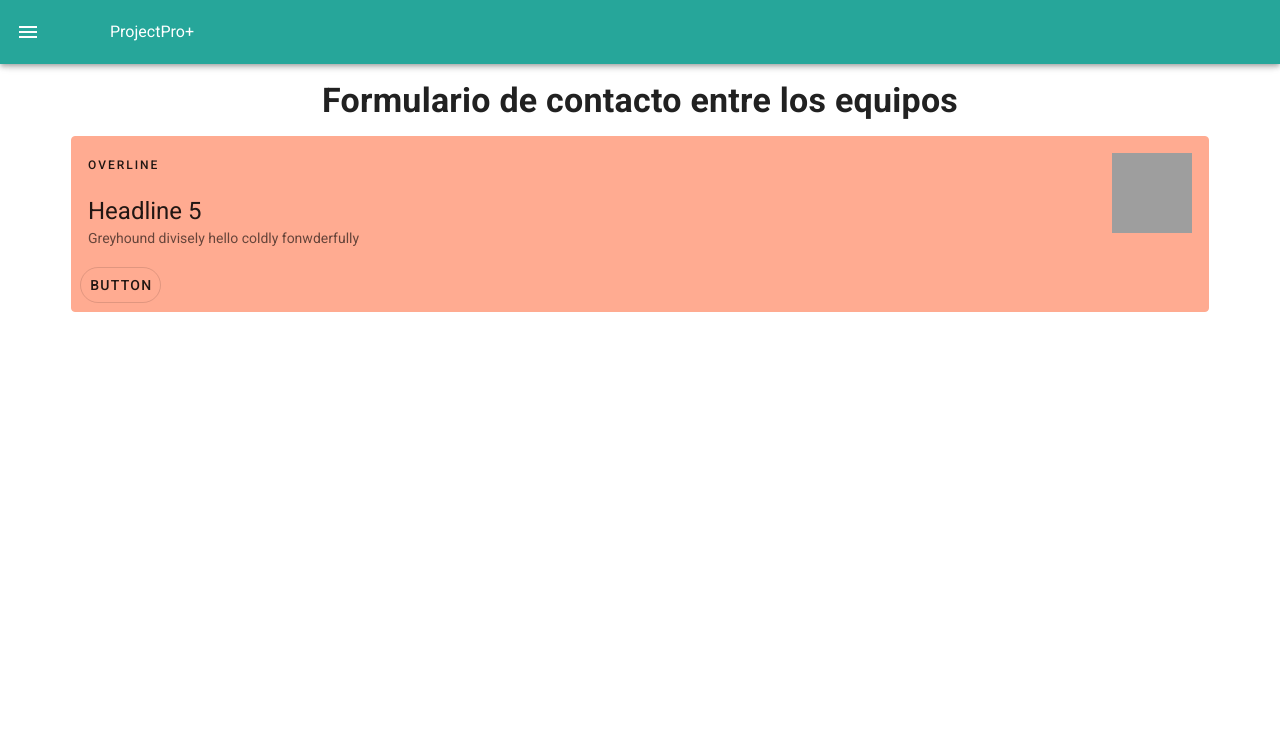
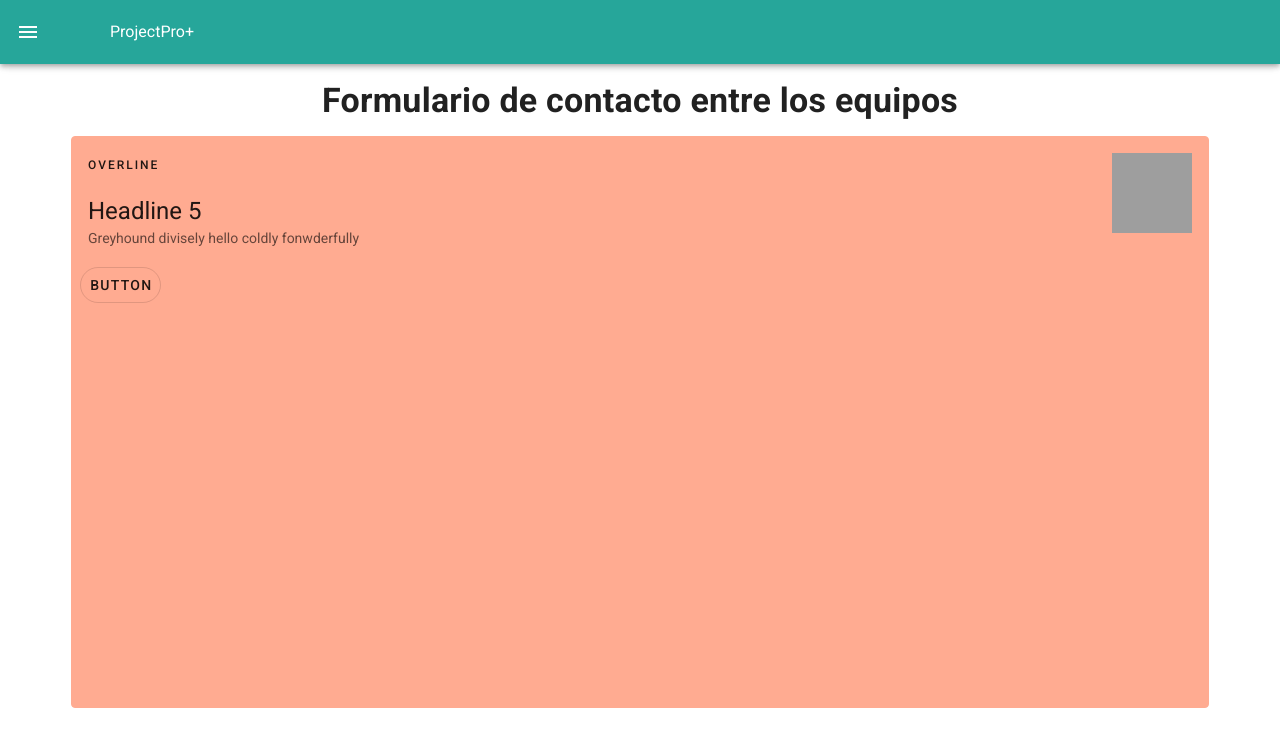
Before and after one commit to tatilai/parcial-2-admn3c-ramirez_tatiana, a Vue app: page /#/about in a window 1280 px wide. Shown: the top 746 px of the page. Built offline with nearby package versions, Linux system fonts and the light colour scheme.

Commit message:
Update AboutView.vue

```diff
--- a/src/views/AboutView.vue
+++ b/src/views/AboutView.vue
@@ -5,11 +5,11 @@
     </p>
       <v-card
     class="mx-auto"
-    max-width="1138"
-    max-height="572"
+    :width="customWidth"
+    :height="customHeight"
     color="#FFAB91"
     outlined
-  >
+    >
     <v-list-item three-line>
       <v-list-item-content>
         <div class="text-overline mb-4">
@@ -40,3 +40,16 @@
   </v-card>
   </div>
 </template>
+
+
+<script>
+export default {
+  data() {
+    return {
+      customWidth: '1138px', // Establece el ancho personalizado aquí
+      customHeight: '572px', // Establece el alto personalizado aquí
+    };
+  },
+  // Resto del código del componente
+};
+</script>
```
